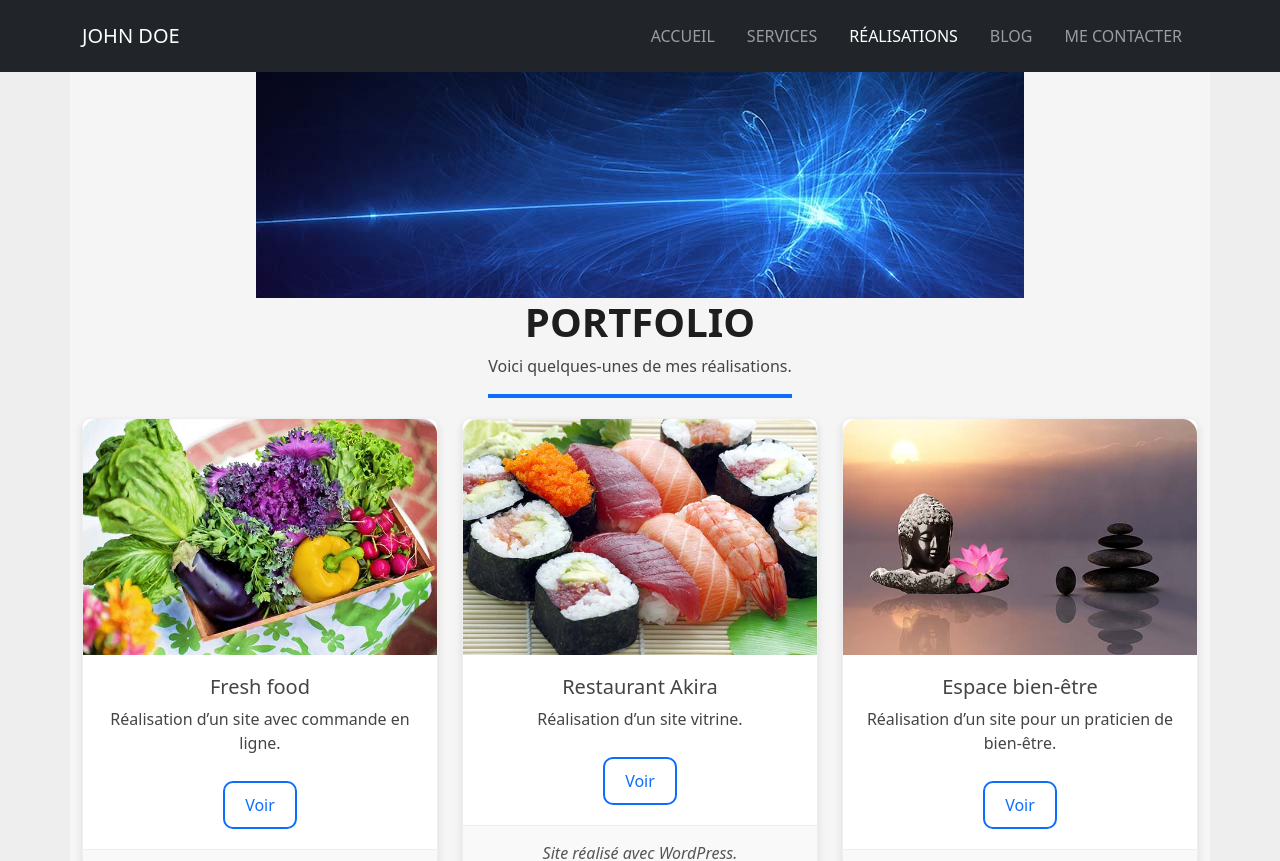
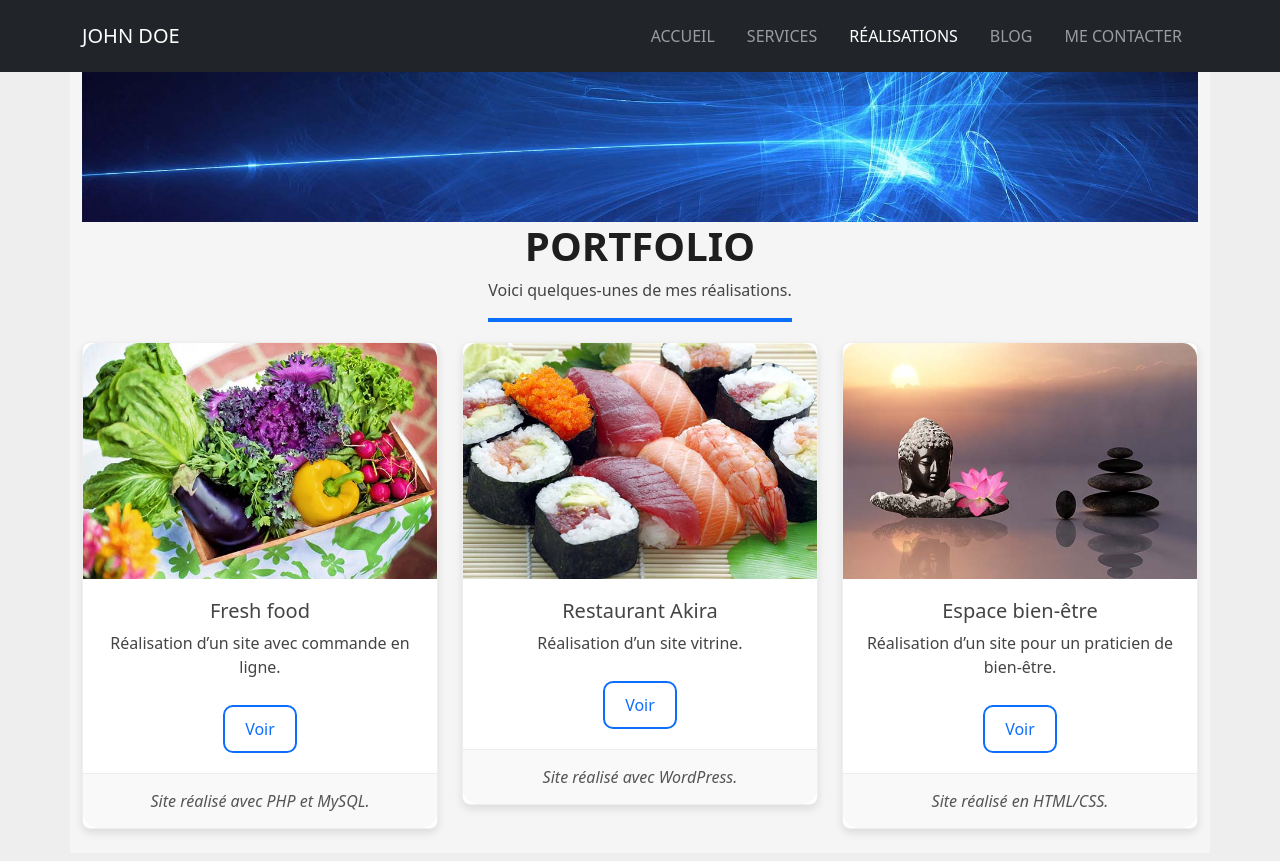
Before and after one commit to sttstania/cv-react, a React (Vite) app: page /Realisation in a window 1280 px wide. Shown: the top 861 px of the page. Built offline with nearby package versions, Linux system fonts and the light colour scheme.

Commit message:
modifs plus realisation et banner

```diff
--- a/package.json
+++ b/package.json
@@ -19,6 +19,7 @@
     "react": "^19.0.0",
     "react-bootstrap": "^2.10.9",
     "react-dom": "^19.0.0",
+    "react-icons": "^5.5.0",
     "react-router-dom": "^7.2.0"
   },
   "devDependencies": {
--- a/src/index.css
+++ b/src/index.css
@@ -33,6 +33,11 @@ body, html {
 h1, h2, h3, h4, h5, h6 {
   color: #1e1e1e;  /* Couleur des titres */
   font-weight: 600;  /* Poids de la police pour les titres */
+
+}
+
+h1 {
+  text-transform: uppercase;
 }
 
 strong {
--- a/src/pages/Accueil.jsx
+++ b/src/pages/Accueil.jsx
@@ -46,7 +46,7 @@ function Accueil() {
         }}
       >
         <div>
-          <h1 style={{ fontSize: "2.5rem", fontWeight: "bold", color: "#EEE" }}>
+          <h1 style={{ fontSize: "2.5rem", fontWeight: "bold", color: "#EEE", textTransform: "none" }}>
             Bonjour, je suis John Doe
           </h1>
           <h2 style={{ fontSize: "1.5rem", marginBottom: "20px", color: "#EEE" }}>
--- a/src/pages/MeContacter.jsx
+++ b/src/pages/MeContacter.jsx
@@ -1,10 +1,10 @@
 
 function MeContacter () {
-    return (
-        <>
-    <p>hello Me contacter</p>
-    </>
-    )
+  return (
+      <>
+  <p>hello MeContacter</p>
+  </>
+  )
 }
 
 export default MeContacter
--- a/src/pages/Realisation.jsx
+++ b/src/pages/Realisation.jsx
@@ -1,28 +1,8 @@
 import { Container, Row, Col, Card } from 'react-bootstrap';
+import Banner from './banner';
 
 const Realisation = () => {
-    return (
-        <Container className="mt-5 text-center" style={{ backgroundColor: '#f5f5f5' }}>
-            <img src="/assets/banner-mobile.jpg" alt="banner" className="img-fluid" />
-            <h1>PORTFOLIO</h1>
-            <div style={{ position: 'relative', marginBottom: '20px', display: 'inline-block' }}>
-                <p style={{ marginBottom: '20px' }}>
-                    Voici quelques-unes de mes réalisations.
-                </p>
-                <div
-                    style={{
-                        width: "100%",
-                        height: "4px",
-                        backgroundColor: "#0d6efd",
-                        margin: "0",
-                        position: "absolute",
-                        left: 0,
-                        bottom: 0, // Aligner la ligne au bas du conteneur parent
-                    }}
-                ></div>
-            </div>
-            <Row className="justify-content-center">
-                {[
+    const projects = [
         {
             title: "Fresh food",
             description: "Réalisation d’un site avec commande en ligne.",
@@ -44,8 +24,31 @@ const Realisation = () => {
             image: "/assets/portfolio/espace-bien-etre.jpg",
             link: "path_to_bien_etre_site",
         },
-                ].map((project, index) => (
-                    <Col md={4} className="mb-4" key={index}>
+    ];
+
+    return (
+        <Container className="mt-5 text-center" style={{ backgroundColor: '#f5f5f5' }}>
+            <Banner />
+            <h1>Portfolio</h1>
+            <div style={{ position: 'relative', marginBottom: '20px', display: 'inline-block' }}>
+                <p style={{ marginBottom: '20px' }}>
+                    Voici quelques-unes de mes réalisations.
+                    <div
+                        style={{
+                            width: "100%",
+                            height: "4px",
+                            backgroundColor: "#0d6efd",
+                            margin: "0",
+                            position: "absolute",
+                            left: 0,
+                            bottom: 0,
+                        }}
+                    ></div>
+                </p>
+            </div>
+            <Row className="justify-content-center">
+                {projects.map((project, index) => (
+                    <Col xs={12} sm={6} md={4} className="mb-4" key={index}>
                         <Card style={{
                             border: "1px solid #EEE",
                             borderRadius: "8px",
@@ -77,18 +80,16 @@ const Realisation = () => {
                                     Voir
                                 </a>
                             </Card.Body>
-                            <Card.Text
-                                style={{
+                            <Card.Footer style={{
                                 backgroundColor: "#f9f9f9",
                                 borderTop: "1px solid #EEE",
                                 borderRadius: "0 0 15px 15px",
                                 padding: "15px",
                                 fontStyle: "italic",
                                 color: "#555",
-                                }}
-                            >
+                            }}>
                                 {project.tech}
-                            </Card.Text>
+                            </Card.Footer>
                         </Card>
                     </Col>
                 ))}
--- a/src/pages/Service.jsx
+++ b/src/pages/Service.jsx
@@ -2,9 +2,9 @@
 function Service () {
     return (
         <>
-    <p>hello Service</p>
+    <p>hello Services</p>
     </>
     )
-}
+  }
 
-export default Service
+  export default Service
--- /dev/null
+++ b/src/pages/banner.jsx
@@ -0,0 +1,37 @@
+import { useState, useEffect } from "react";
+
+const Banner = () => {
+  const [windowWidth, setWindowWidth] = useState(window.innerWidth);
+
+  useEffect(() => {
+    const handleResize = () => {
+      setWindowWidth(window.innerWidth);
+    };
+
+    window.addEventListener('resize', handleResize);
+
+
+    return () => {
+      window.removeEventListener('resize', handleResize);
+    };
+  }, []);
+
+  const bannerSrc = windowWidth < 600
+    ? "/assets/banner-mobile.jpg"
+    : windowWidth < 900
+    ? "/assets/banner-tablette.jpg"
+    : "/assets/banner.jpg";
+
+  return (
+    <div>
+      <img
+        src={bannerSrc}
+        alt="banner"
+        style={{ width: '100%', height: 'auto' }}
+        className="img-fluid"
+      />
+    </div>
+  );
+};
+
+export default Banner;
```
Also changed, not shown: src/pages/Blog.jsx (+5 -5 lines), src/pages/MentionsLegales.jsx (+5 -5 lines), 1 other file (tests, documents, lock files or other folders). Lines whose indentation alone changed are shown as unchanged.
